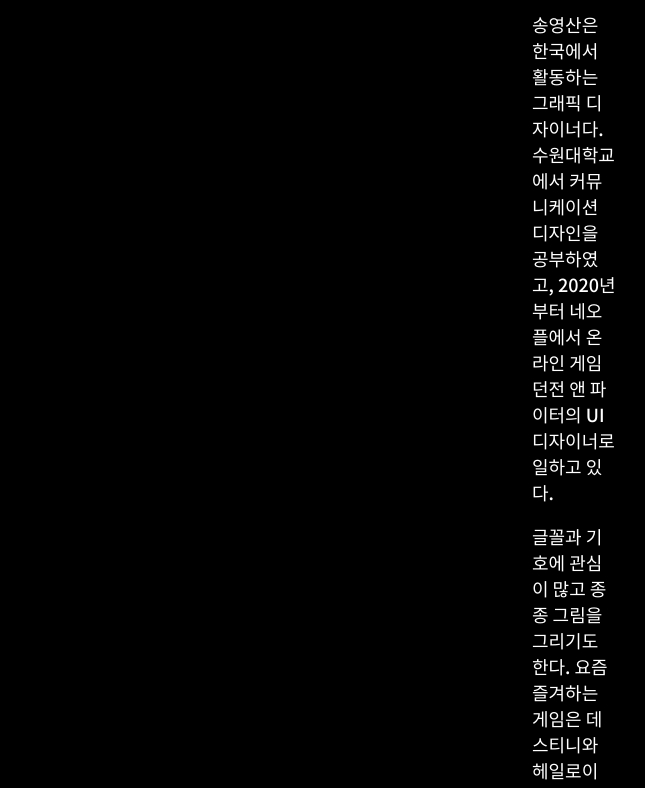
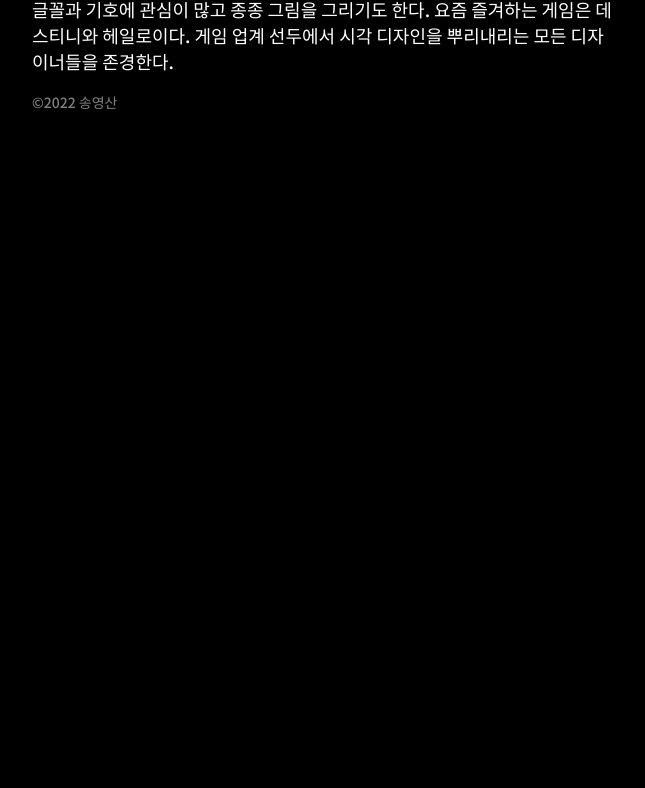
Before and after one commit to Ozhorn/Ozhorn, a plain HTML site: page index.html in a window 1280 px wide. Shown: the part 330-1118 px from the top of the page, without its empty margins (176-821 px from the left). After the commit the page ends 1000 px from the top, so only its background shows below. Drawn offline with Linux system fonts and the light colour scheme.

Commit message:
Update style.css

```diff
--- a/style/style.css
+++ b/style/style.css
@@ -13,7 +13,7 @@
 }
 
 body {
-    padding: 100px 0px 0px 500px;
+    padding: 100px 0px 500px 0px;
     font-size: 18px;
     font-weight: 500;
 }
```
